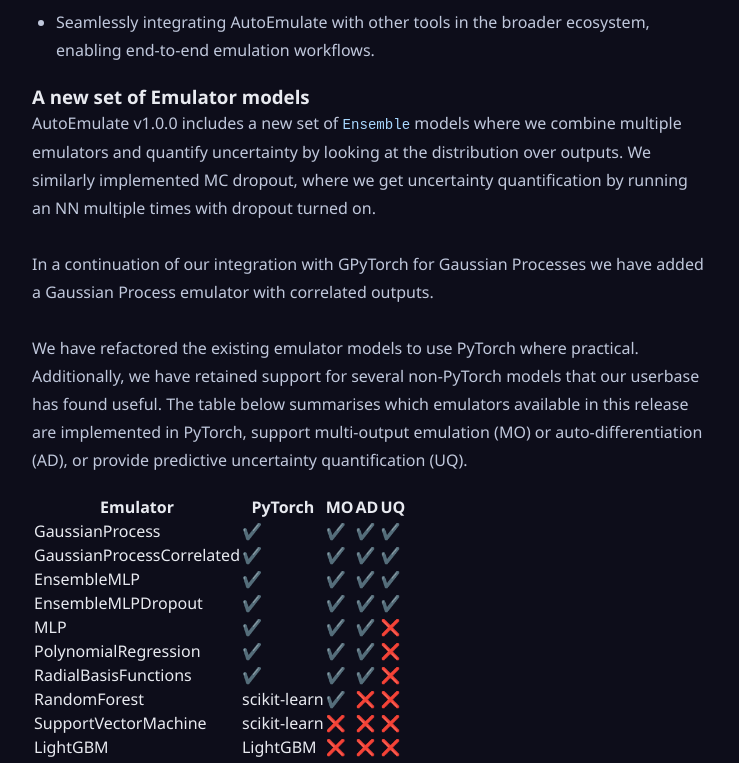
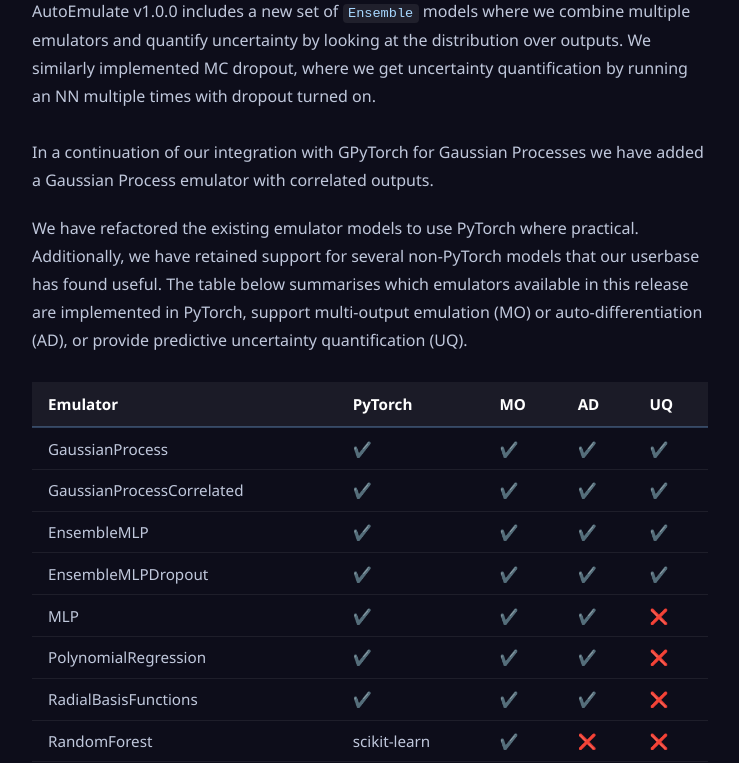
Before and after one commit to alan-turing-institute/autox, a SvelteKit app: page /blog/introducing-autoemulate in a window 1280 px wide. Shown: the part 1214-1977 px from the top of the page, without its empty margins (270-1009 px from the left). Built offline with nearby package versions, Linux system fonts and the light colour scheme.

Commit message:
add styling to blog posts

```diff
--- a/src/lib/posts/spatiotemporal-forecasting-with-autocast.md
+++ b/src/lib/posts/spatiotemporal-forecasting-with-autocast.md
@@ -6,7 +6,6 @@
 
 We're excited to announce the progress on AutoEmulate in this v0.3.0 release -- we've added several exciting new features advancing the package as an all-purpose emulation toolkit, as well as adding several new tutorials demonstrating the package in action. In the two sections below we look back at "What's new" before looking ahead to "What's next" in the upcoming cycle.
 
-<br/><br/>
 If you'd like to discuss any of our work on AutoEmulate or AI for Physical Systems, feel free to reach out to us at aiphys@turing.ac.uk
 
 ## What's new
@@ -16,9 +15,7 @@
 - This technique aims to redefine the parameter space so that the predictions from the emulator are best representative of real observations.
 - This is done by iteratively ruling out regions of the parameter space that are implausible according to observed values.
 
-![](https://raw.githubusercontent.com/alan-turing-institute/autoemulate/99d32b3d5a1d353c1f9711c3400ad1ba528ccc62/misc/history_matching_workflow.png)
-
-
+<img src="https://raw.githubusercontent.com/alan-turing-institute/autoemulate/99d32b3d5a1d353c1f9711c3400ad1ba528ccc62/misc/history_matching_workflow.png" alt="History matching workflow" style="max-width: 40%; display: block; margin: 1.75rem auto;" />
 
 ### Dimensionality reduction
 - To accelerate large-scale simulations, AutoEmulate must address the challenge of high-dimensional data. In this new release, we have integrated **dimensionality reduction** techniques into the framework, including both statistical methods like **Principal Component Analysis (PCA)** and deep learning approaches such as **Variational Autoencoders (VAEs)**.
@@ -105,7 +102,7 @@
 - Check out our [active learning tutorial notebook](https://alan-turing-institute.github.io/autoemulate/tutorials/simulator/02_active_learning.html), where we demonstrate several different active learning algorithms.
 - A simulator can be seen as a function mapping from inputs x to outputs y, and an emulator mapping from inputs x to *approximated* outputs &#375;. We want &#375; to be as close as possible to y. See the schematic below for a basic active learning process.
 
-![](https://raw.githubusercontent.com/alan-turing-institute/autoemulate/refs/heads/main/docs/img/sal_schematic.svg)
+<img src="https://raw.githubusercontent.com/alan-turing-institute/autoemulate/refs/heads/main/docs/img/sal_schematic.svg" alt="Active learning schematic" style="max-width: 55%; display: block; margin: 1.75rem auto;" />
 
 ### End-to-end workflow example with a user-provided simulator
 
@@ -113,7 +110,6 @@
 
 ![](https://raw.githubusercontent.com/alan-turing-institute/autoemulate/dac07678bc9eefc51ebbcc911a216a1297721f02/misc/workflow.png)
 
-
 ## What's next
 
 We are always working on extending AutoEmulate to handle a wider range of use cases. Our next development goals focus on:
--- a/src/routes/blog/[slug]/+page.svelte
+++ b/src/routes/blog/[slug]/+page.svelte
@@ -72,11 +72,36 @@
 		padding-left: 1rem;
 	}
 
+	.content :global(h1) {
+		font-size: 2rem;
+		font-weight: 800;
+		color: #ffffff;
+		margin: 3rem 0 0.75rem;
+		line-height: 1.25;
+	}
+
 	.content :global(h2) {
-		font-size: 1.4rem;
+		font-size: 1.55rem;
 		font-weight: 700;
 		color: #ffffff;
 		margin: 2.5rem 0 0.75rem;
+		line-height: 1.3;
+	}
+
+	.content :global(h3) {
+		font-size: 1.25rem;
+		font-weight: 700;
+		color: #e8eaf0;
+		margin: 2rem 0 0.6rem;
+	}
+
+	.content :global(h4) {
+		font-size: 1.05rem;
+		font-weight: 600;
+		color: #c0c8dc;
+		margin: 1.75rem 0 0.5rem;
+		text-transform: uppercase;
+		letter-spacing: 0.04em;
 	}
 
 	.content :global(p) {
@@ -110,6 +135,57 @@
 		color: #7eb8f7;
 	}
 
+	.content :global(img) {
+		max-width: 100%;
+		height: auto;
+		border-radius: 8px;
+		display: block;
+		margin: 1.75rem auto;
+	}
+
+	.content :global(hr) {
+		border: none;
+		border-top: 1px solid rgba(255, 255, 255, 0.1);
+		margin: 2.5rem 0;
+	}
+
+	.content :global(blockquote) {
+		border-left: 3px solid rgba(126, 184, 247, 0.5);
+		padding: 0.5rem 0 0.5rem 1.25rem;
+		margin: 1.5rem 0;
+		color: #9aa0b4;
+		font-style: italic;
+	}
+
+	.content :global(table) {
+		width: 100%;
+		border-collapse: collapse;
+		margin: 1.75rem 0;
+		font-size: 0.95rem;
+	}
+
+	.content :global(thead) {
+		background: rgba(255, 255, 255, 0.06);
+	}
+
+	.content :global(th) {
+		text-align: left;
+		padding: 0.75rem 1rem;
+		color: #ffffff;
+		font-weight: 600;
+		border-bottom: 2px solid rgba(126, 184, 247, 0.3);
+	}
+
+	.content :global(td) {
+		padding: 0.65rem 1rem;
+		color: #c0c8dc;
+		border-bottom: 1px solid rgba(255, 255, 255, 0.07);
+	}
+
+	.content :global(tr:last-child td) {
+		border-bottom: none;
+	}
+
 	.content :global(pre) {
 		background: rgba(255, 255, 255, 0.06);
 		border: 1px solid rgba(255, 255, 255, 0.1);
@@ -129,4 +205,11 @@
 		background: none;
 		padding: 0;
 	}
+
+	.content :global(:not(pre) > code) {
+		background: rgba(255, 255, 255, 0.08);
+		padding: 0.15em 0.4em;
+		border-radius: 4px;
+		font-size: 0.85em;
+	}
 </style>
```
Also changed, not shown: src/lib/posts/introducing-autoemulate.md (+1 -4 lines).
